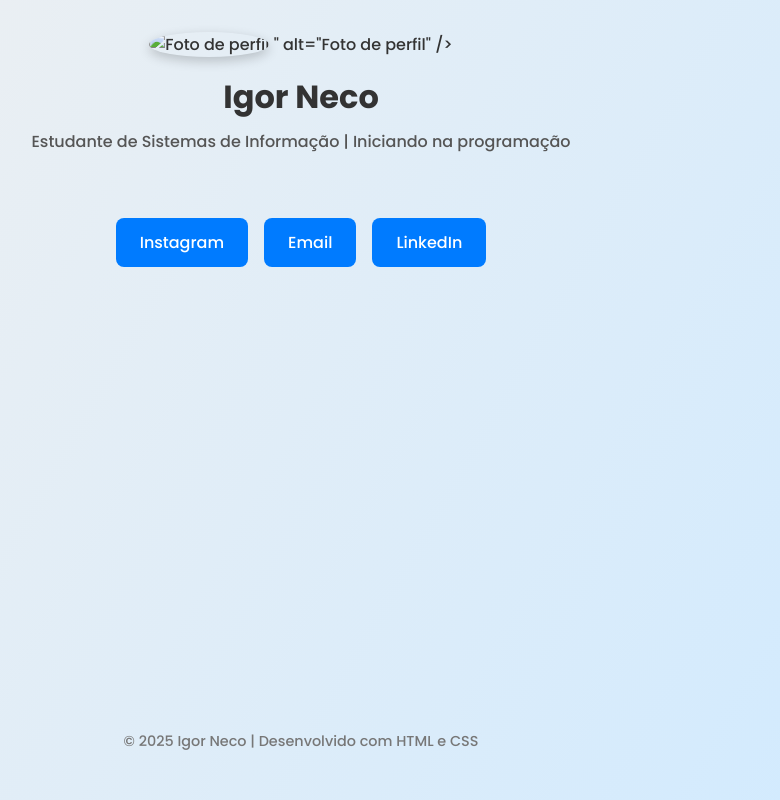
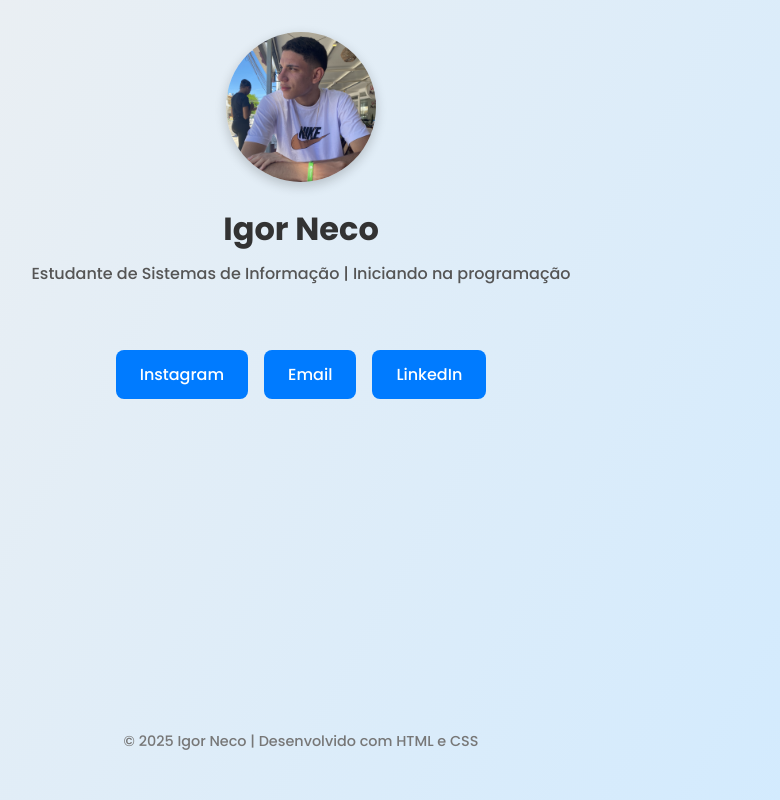
Before and after one commit to igorneco/site-portif-lio, a plain HTML site: page index.html in a window 1280 px wide. Shown: the whole page, without its empty margins (339-1119 px from the left). Drawn offline with Linux system fonts and the light colour scheme.

Commit message:
atualização da foto de perfil

```diff
--- a/index.html
+++ b/index.html
@@ -90,8 +90,8 @@
 </head>
 <body>
   <header>
-    <img src="<img src="https://raw.githubusercontent.com/igorneco/site-portif-lio/main/WhatsApp%20Image%202025-05-19%20at%2021.07.16.jpeg" alt="Foto de perfil" />
-" alt="Foto de perfil" />
+    <img src="foto-de-perfil.jpeg" alt="Foto de perfil" />
+
     <h1>Igor Neco</h1>
     <p>Estudante de Sistemas de Informação | Iniciando na programação</p>
   </header>
```
